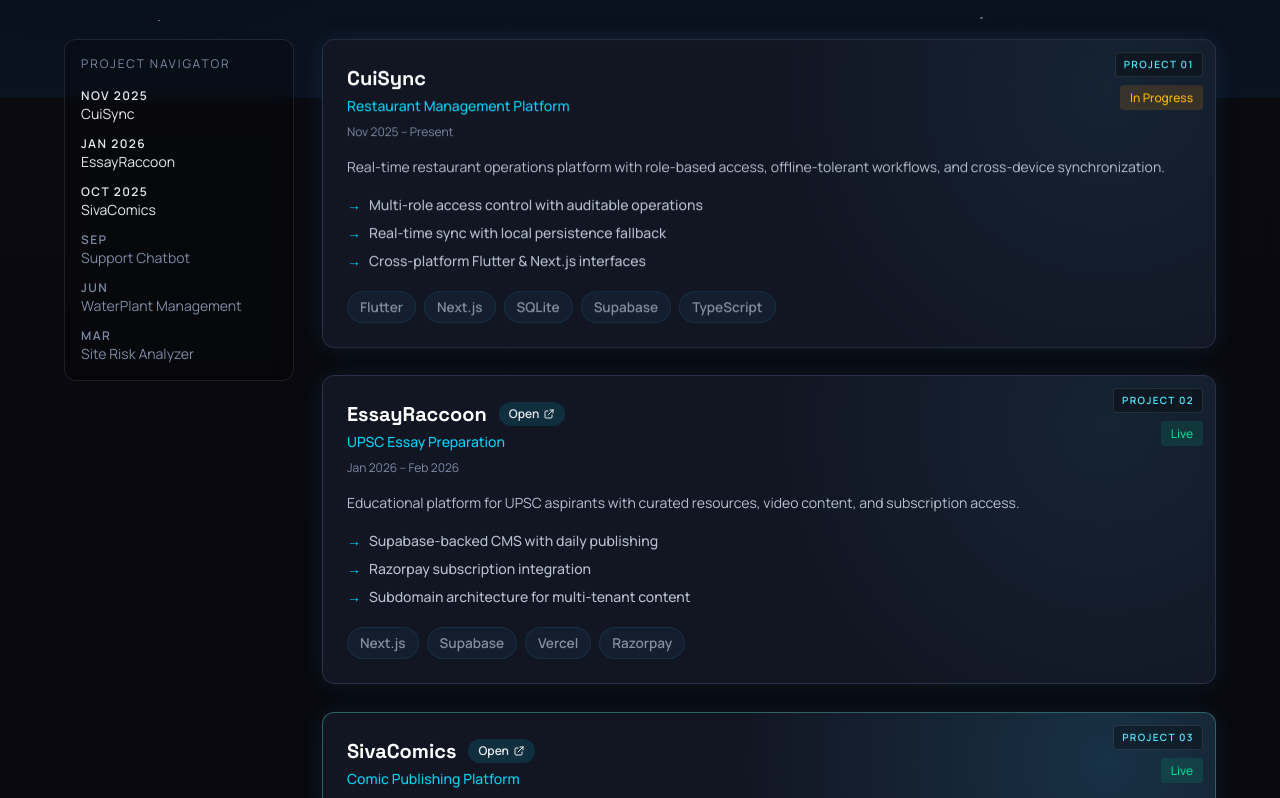
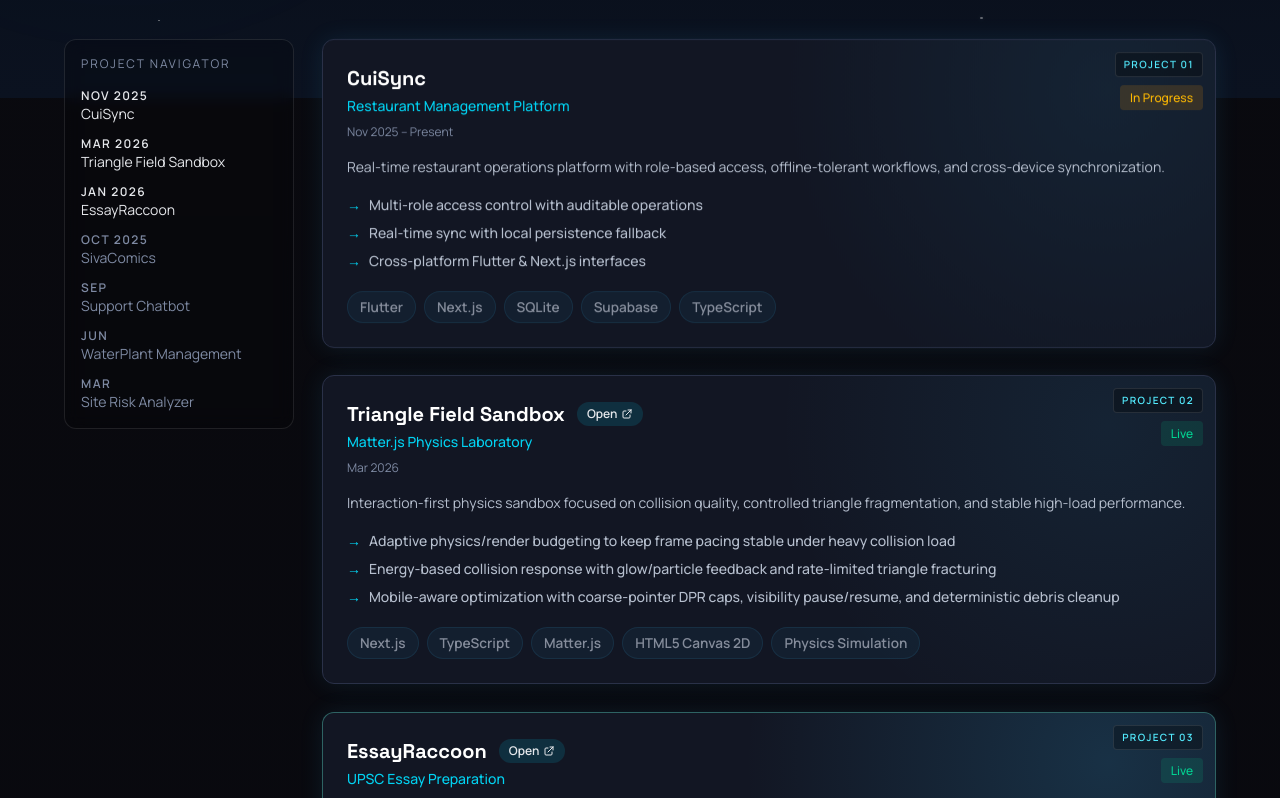
Before and after one commit to nikomeguro2004/portfolio, a Next.js app: page /projects in a window 1280 px wide. Shown: the part 702-1500 px from the top of the page. Built offline with nearby package versions, Linux system fonts and the light colour scheme.

Commit message:
feat: update README and add Triangle Field Sandbox project to showcase Matter.js and Canvas 2D skills

```diff
--- a/app/page.tsx
+++ b/app/page.tsx
@@ -19,6 +19,8 @@
     'Tailwind CSS',
     'Framer Motion',
     'Anime.js',
+    'Matter.js',
+    'Canvas 2D',
     'Astro',
     'Nuxt.js',
   ],
@@ -298,7 +300,7 @@
 
               <div ref={statsRef} className="grid grid-cols-1 sm:grid-cols-3 gap-4 sm:gap-6 max-w-xl">
                 {[
-                  { value: '6+', label: 'Projects' },
+                  { value: '7+', label: 'Projects' },
                   { value: '25+', label: 'Technologies' },
                   { value: '14', label: 'Certifications' },
                 ].map((stat) => (
--- a/app/projects/projectData.ts
+++ b/app/projects/projectData.ts
@@ -12,6 +12,23 @@
 };
 
 export const projects = [
+  {
+    title: 'Triangle Field Sandbox',
+    subtitle: 'Matter.js Physics Laboratory',
+    period: 'Mar 2026',
+    status: 'Live',
+    priority: 'flagship',
+    description:
+      'Interaction-first physics sandbox focused on collision quality, controlled triangle fragmentation, and stable high-load performance.',
+    highlights: [
+      'Adaptive physics/render budgeting to keep frame pacing stable under heavy collision load',
+      'Energy-based collision response with glow/particle feedback and rate-limited triangle fracturing',
+      'Mobile-aware optimization with coarse-pointer DPR caps, visibility pause/resume, and deterministic debris cleanup',
+    ],
+    techStack: ['Next.js', 'TypeScript', 'Matter.js', 'HTML5 Canvas 2D', 'Physics Simulation'],
+    link: 'https://matter-lab.vercel.app/',
+    orderKey: 202603,
+  },
   {
     title: 'CuiSync',
     subtitle: 'Restaurant Management Platform',
```
Also changed, not shown: 1 other file (tests, documents, lock files or other folders).
